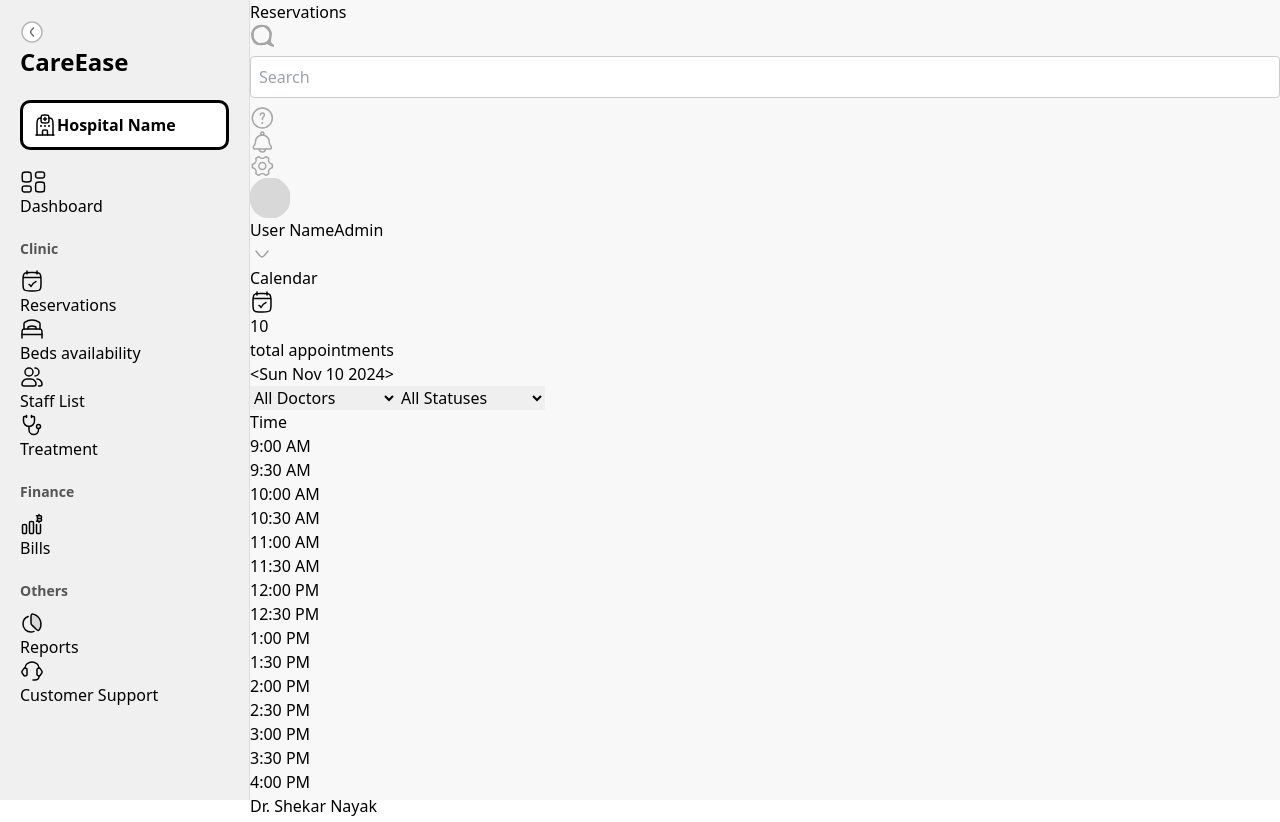
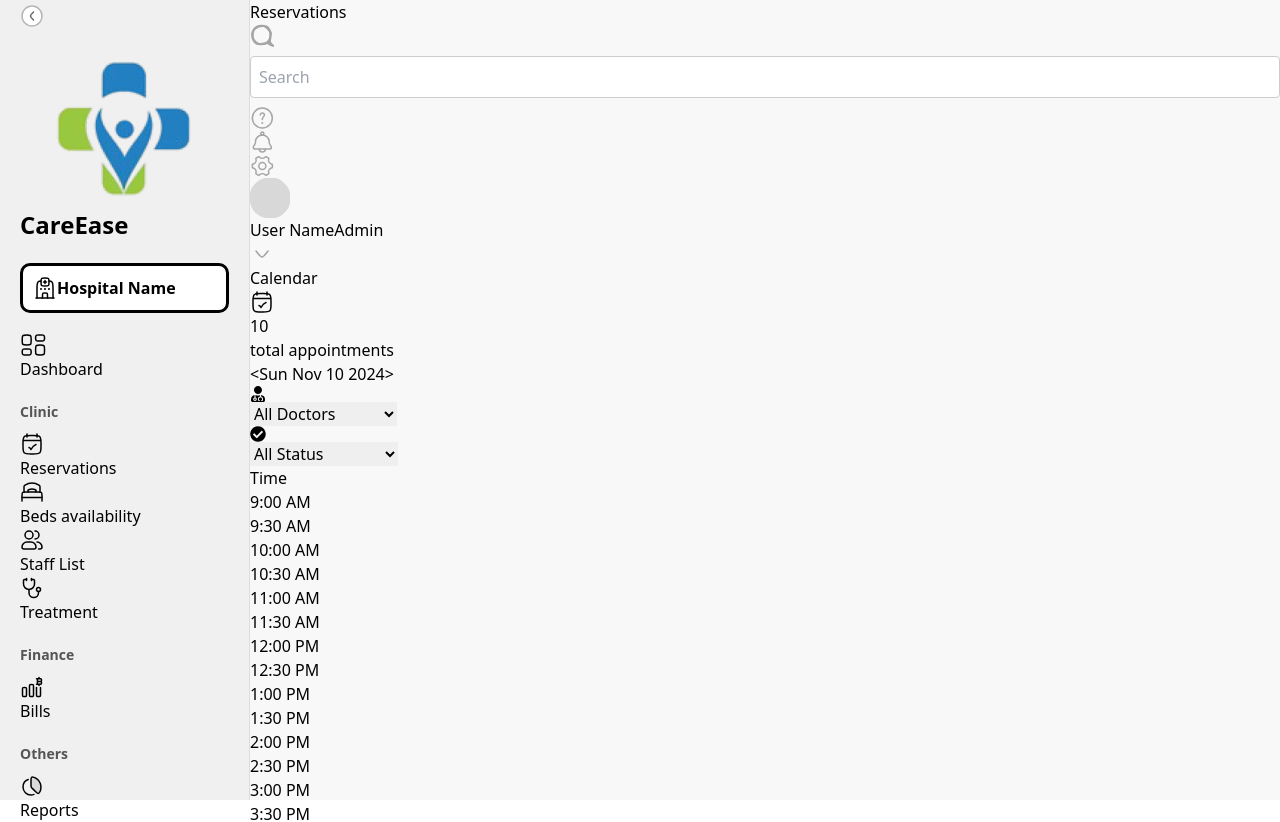
Before and after one commit to Chethushub/CareEase, a React (Vite) app: page /admin-reservations in a window 1280 px wide. Shown: the top 822 px of the page. Built offline with nearby package versions, Linux system fonts and the light colour scheme.

Commit message:
added app logo and some logos for reservation page

```diff
--- a/index.html
+++ b/index.html
@@ -2,7 +2,7 @@
 <html lang="en">
   <head>
     <meta charset="UTF-8" />
-    <link rel="icon" type="image/svg+xml" href="/vite.svg" />
+    <link rel="icon" type="image/svg+xml" href="./icons/logo.svg" />
     <meta name="viewport" content="width=device-width, initial-scale=1.0" />
     <title>CareEase</title>
   </head>
--- a/src/components/Admin/reservations/MainContent.jsx
+++ b/src/components/Admin/reservations/MainContent.jsx
@@ -1,4 +1,5 @@
 import React, { useState } from 'react';
+import { FaUserMd, FaCheckCircle } from 'react-icons/fa';
 
 const initialAppointments = [
   { doctor: 'Dr. Jane Smith', patientName: 'Aarav Kumar', time: '9:30 AM', date: '2024-11-10', type: 'Dental Checkup', problem: 'Toothache', status: 'Finished' },
@@ -49,23 +50,38 @@ const Header = ({ date, onPreviousDate, onNextDate, totalReservations, onFilterC
       </div>
 
       <div className="flex items-center space-x-4">
+        {/* Date Navigation */}
         <div className="text-lg font-semibold text-gray-400 gap-2 flex">
           <button onClick={onPreviousDate}>&lt;</button>
           <span className="text-gray-600">{date.toDateString()}</span>
           <button onClick={onNextDate}>&gt;</button>
         </div>
-        <select className="border border-gray-300 rounded-md p-2 bg-white text-gray-700" onChange={(e) => onFilterChange('doctor', e.target.value)}>
+
+        <div className="relative inline-flex items-center">
+          <FaUserMd className="absolute left-3 text-blue-700" />
+          <select
+            className="border border-gray-300 rounded-md p-2 pl-10 bg-white text-gray-700"
+            onChange={(e) => onFilterChange('doctor', e.target.value)}
+          >
             <option value="">All Doctors</option>
             <option>Dr. Shekar Nayak</option>
             <option>Dr. John Doe</option>
             <option>Dr. Jane Smith</option>
           </select>
-        <select className="border border-gray-300 rounded-md p-2 bg-white text-gray-700" onChange={(e) => onFilterChange('status', e.target.value)}>
-          <option value="">All Statuses</option>
+        </div>
+
+        <div className="relative inline-flex items-center">
+          <FaCheckCircle className="absolute left-3 text-blue-700" />
+          <select
+            className="border border-gray-300 rounded-md p-2 pl-10 bg-white text-gray-700"
+            onChange={(e) => onFilterChange('status', e.target.value)}
+          >
+            <option value="">All Status</option>
             <option value="Finished">Finished</option>
             <option value="Doing Treatment">Doing Treatment</option>
             <option value="Registered">Registered</option>
           </select>
+        </div>
       </div>
     </div>
   </div>
--- a/src/components/ui/PtSidebar.css
+++ b/src/components/ui/PtSidebar.css
@@ -1,7 +1,7 @@
 .sidebar {
     width: 250px;
     background-color: #f0f0f0;
-    padding: 20px;
+    padding: 4px 20px 20px;
     border-right: 1px solid #ddd;
   }
 
--- a/src/components/ui/PtSidebar.jsx
+++ b/src/components/ui/PtSidebar.jsx
@@ -22,7 +22,10 @@ const PtSidebar = ({ activeItem }) => {
         />
       </div>
       <NavLink to="/">
-        <div className="logo">CareEase</div>
+        <div className="logo flex items-center">
+          <img src="./icons/logo.svg" alt="Logo" className='h-16 w-16' />
+          <p>{!isCollapsed && 'CareEase'}</p>
+        </div>
       </NavLink>
 
       <nav>
--- a/src/components/ui/Sidebar.css
+++ b/src/components/ui/Sidebar.css
@@ -1,7 +1,7 @@
 .sidebar {
   width: 250px;
   background-color: #f0f0f0;
-  padding: 20px;
+  padding: 4px 20px 20px;
   border-right: 1px solid #ddd;
   position: relative;
   transition: width 0.3s ease;
--- a/src/components/ui/Sidebar.jsx
+++ b/src/components/ui/Sidebar.jsx
@@ -21,7 +21,10 @@ const Sidebar = ({ activeItem }) => {
       </div>
 
       <NavLink to="/">
-        <div className="logo">CareEase</div>
+        <div className="logo flex items-center">
+          <img src="./icons/logo.svg" alt="Logo" className='h-16 w-16' />
+          <p>{!isCollapsed && 'CareEase'}</p>
+        </div>
       </NavLink>
 
       <div className="hospital-name">
```
Also changed, not shown: public/icons/logo.svg (added). Lines whose indentation alone changed are shown as unchanged.
